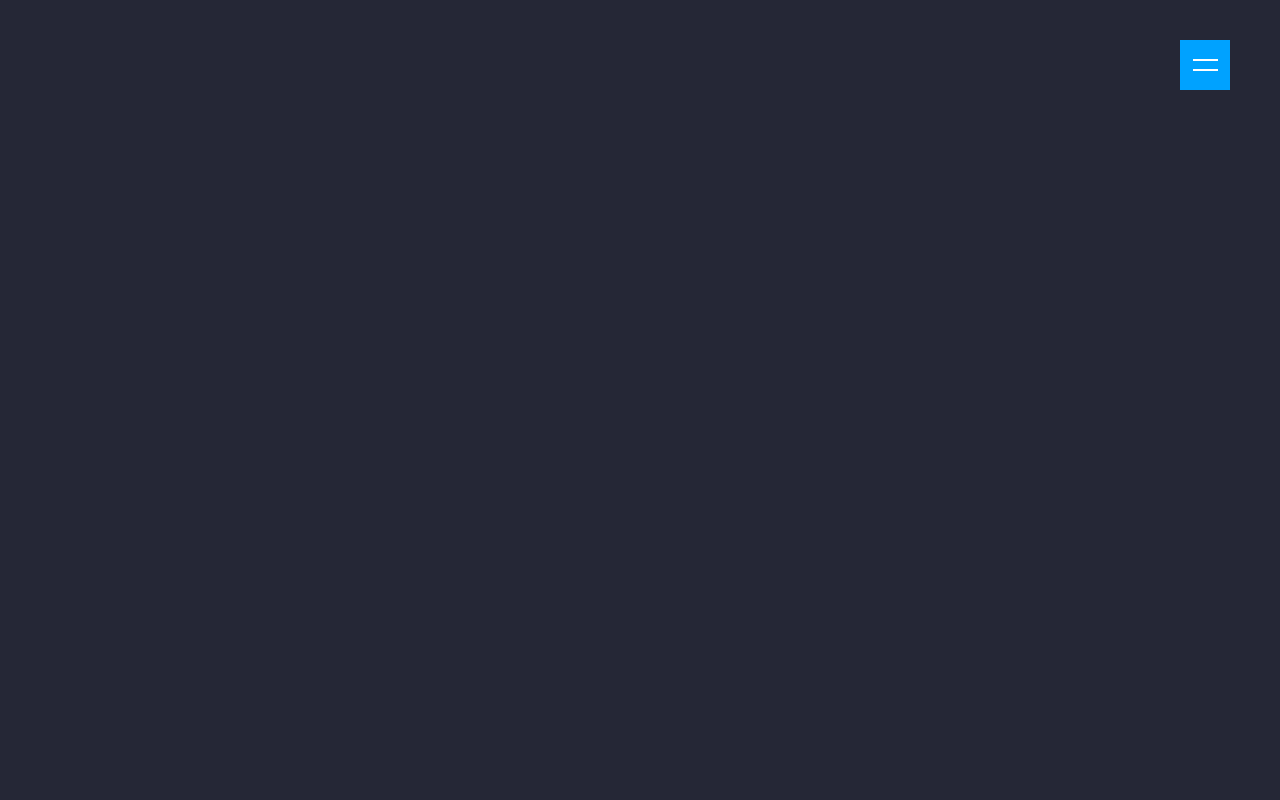
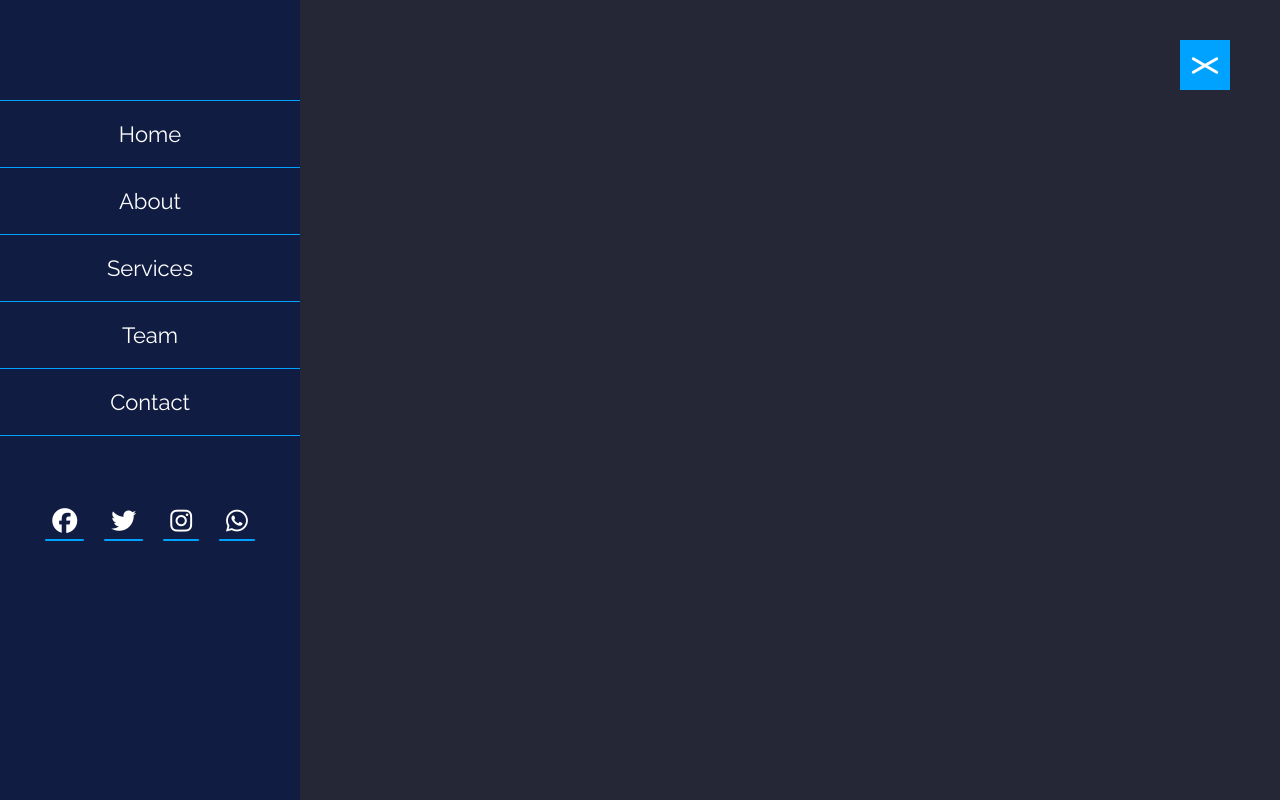
Before and after one commit to bael2018/burger-js, a plain HTML site: page index.html in a window 1280 px wide. Both pictures are taken after a click on the element 1205 px from the left and 65 px from the top of the page. Drawn offline with Linux system fonts and the light colour scheme.

Commit message:
The change

```diff
--- a/css/style.css
+++ b/css/style.css
@@ -10,21 +10,14 @@ body{
     font-family: 'Raleway', sans-serif;
 }
 
-header{
-    width: 100%;
-    position: relative;
-    background: rgb(37, 39, 54);
-    height: 100vh;
-}
-
 .header_upper{
     width: 300px;
     top: 0;
-    left: 0;
+    left: -100%;
     height: 100%;
     background: rgb(16, 28, 66);
     position: absolute;
-    transition: .3s;
+    transition: .5s;
 }
 
 .header_upper ul{
@@ -32,40 +25,85 @@ header{
     margin: 0px;
     padding: 0px;
     width: 100%;
+}
+
+.header_upper ul:nth-child(1){
     margin-top: 100px;
     display: flex;
     flex-direction: column;
 }
 
-.header_upper ul li a{
+.first_el{
+    border-top: 1px solid rgb(0, 162, 255);
+}
+
+.header_upper ul:nth-child(1) li a{
     color: white;
     display: block;
     width: 100%;
     text-decoration: none;
+    text-align: center;
     padding: 20px 0;
     font-size: 22px;
+    border-bottom: 1px solid rgb(0, 162, 255);
     position: relative;
 }
 
-.header_upper ul li a:hover::before{
+.header_upper ul:nth-child(1) li a:hover::before{
     opacity: 1;
 }
 
-.header_upper ul li a::before{
+.header_upper ul:nth-child(1) li a::before{
     content: "";
     background: rgb(0, 162, 255);
     height: 100%;
     width: 100%;
-    transition: .3s;
+    transition: .5s;
     opacity: 0;
     top: 0;
     left: 0;
     position: absolute;
 }
 
-.header_upper ul li a span{
-    padding-left: 100px;
+.header_upper ul:nth-child(1) li a span{
     position: relative;
+}
+
+.header_upper ul:nth-child(2){
+    margin-top: 70px;
+    display: flex;
+    justify-content: center;
+}
+
+.header_upper ul:nth-child(2) li{
+    margin: 0 10px;
+}
+
+.header_upper ul:nth-child(2) li a{
+    color: white;
+    position: relative;
+    font-size: 25px;
+    padding: 5px 7px;
+}
+
+.header_upper ul:nth-child(2) li a i{
+    position: relative;
+}
+
+.header_upper ul:nth-child(2) li a::before{
+    content: "";
+    background: rgb(0, 162, 255);
+    height: 2px;
+    transition: .5s;
+    width: 100%;
+    bottom: 0;
+    border-radius: 2px;
+    left: 0;
+    position: absolute;
+}
+
+.header_upper ul:nth-child(2) li a:hover::before{
+    height: 100%;
 }
 
 .toggle{
@@ -81,12 +119,14 @@ header{
 .toggle::before,
 .toggle::after{
     content: '';
-    width: 50%;
-    left: 25%;
+    width: 60%;
+    left: 20%;
     background: white;
-    height: 2px;
+    height: 3px;
     top: 47%;
     position: absolute;
+    border-radius: 10px;
+    transition: .5s;
 }
 
 .toggle::before{
@@ -98,8 +138,47 @@ header{
 }
 
 .header_upper.left{
-    left: -300px;
+    left: 0px;
 }
+
+.toggle.animation::before{
+    transform: rotate(30deg);
+}
+
+.toggle.animation::after{
+    transform: rotate(-30deg);
+}
+
+
+header{
+    width: 100%;
+    position: relative;
+    background: rgb(37, 39, 54);
+    height: 100vh;
+}
+
+
+
+
+
+
+
+
+
+
+
+
+
+
+
+
+
+
+
+
+
+
+
 
 @media screen and (max-width:450px){
 
@@ -108,14 +187,6 @@ header{
     }
 
     .header_upper.left{
-        left: -100%;
-    }
-
-    .header_upper ul li a span{
-        padding-left: 0px;
-    }
-
-    .header_upper ul li a{
-        text-align: center;
+        left: 0%;
     }
 }
--- a/index.html
+++ b/index.html
@@ -6,20 +6,28 @@
     <meta name="viewport" content="width=device-width, initial-scale=1.0">
     <title>Navbar</title>
     <link rel="stylesheet" href="css/style.css">
+    <script src="https://kit.fontawesome.com/5c459b5eb0.js" crossorigin="anonymous"></script>
 </head>
 <body>
     <header>
         <div class="header_upper">
             <ul>
-                <li><a href="#"><span>Home</span></a></li>
+                <li class="first_el"><a href="#"><span>Home</span></a></li>
                 <li><a href="#"><span>About</span></a></li>
                 <li><a href="#"><span>Services</span></a></li>
                 <li><a href="#"><span>Team</span></a></li>
                 <li><a href="#"><span>Contact</span></a></li>
             </ul>
+
+            <ul>
+                <li><a href="#"><i class="fab fa-facebook"></i></a></li>
+                <li><a href="#"><i class="fab fa-twitter"></i></a></li>
+                <li><a href="#"><i class="fab fa-instagram"></i></a></li>
+                <li><a href="#"><i class="fab fa-whatsapp"></i></a></li>
+            </ul>
         </div>
 
-        <div class="toggle"></div>
+        <div class="toggle"> </div>
     </header>
 
     <main class="main">
--- a/js/script.js
+++ b/js/script.js
@@ -4,4 +4,5 @@ let header_upper = document.querySelector(".header_upper")
 
 toggle.onclick = () => {
     header_upper.classList.toggle("left")
+    toggle.classList.toggle("animation")
 }
```
